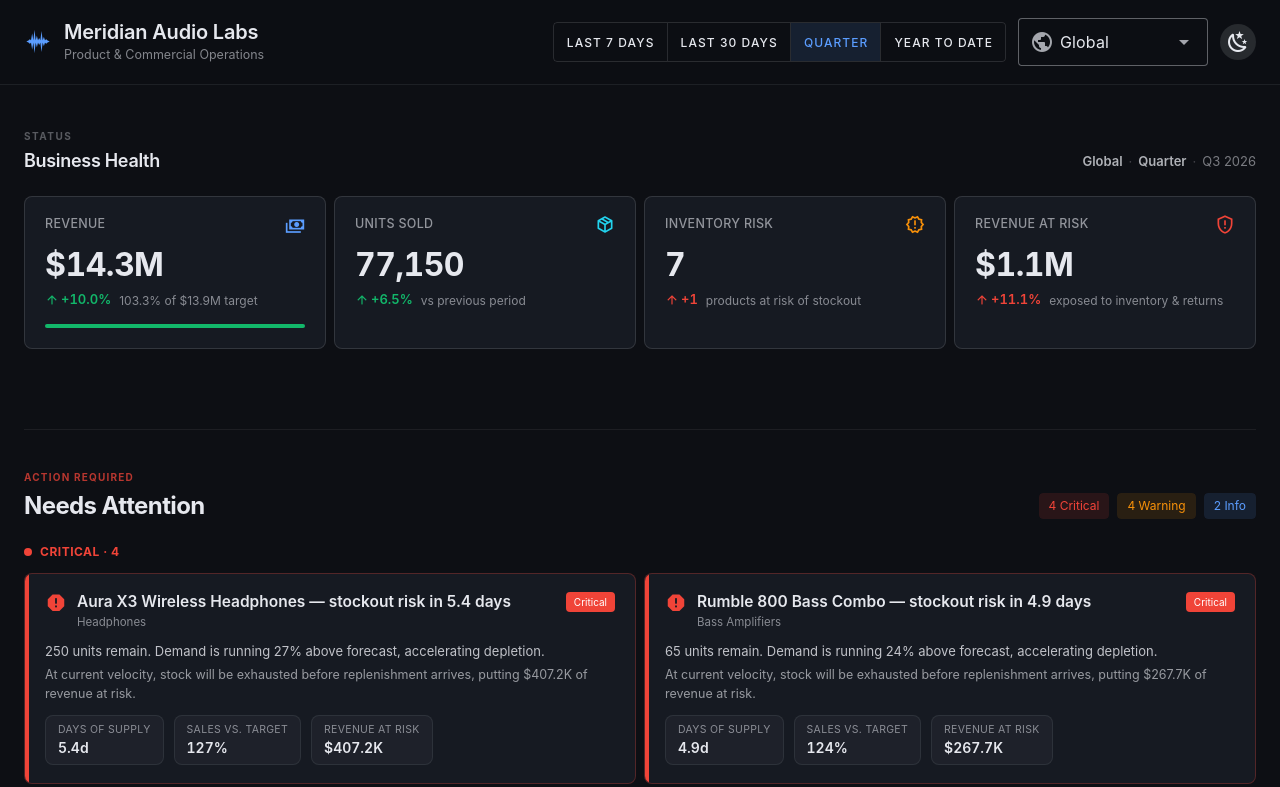
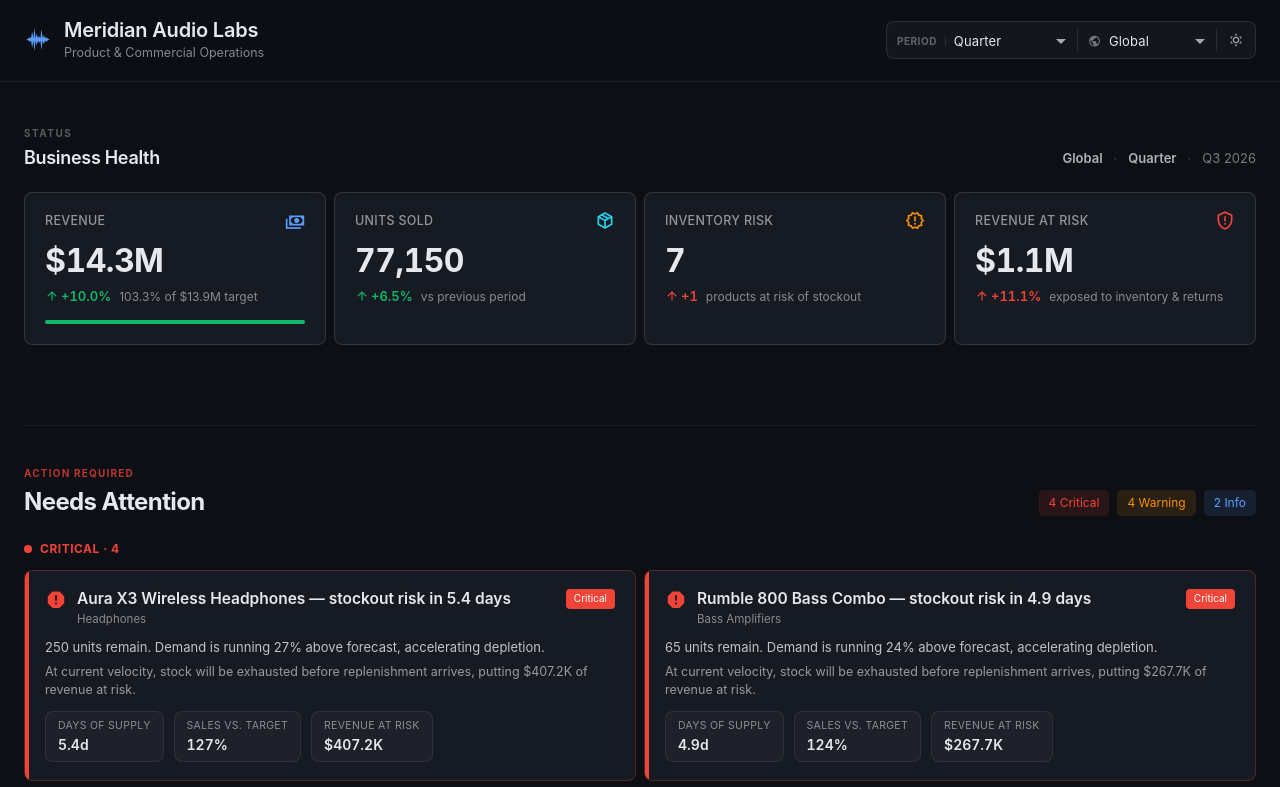
Before and after one commit to theuxgod/consumer-operations-dashboard, a Vue app: page / in a window 1280 px wide. Shown: the top 787 px of the page. Built offline with nearby package versions, Linux system fonts and the light colour scheme.

Commit message:
refactor filter controls for improved accessibility and styling

```diff
--- a/src/views/HomeView.vue
+++ b/src/views/HomeView.vue
@@ -492,49 +492,59 @@ const currentRangeLabel = computed(
         </div>
 
         <div class="dash-header__filters">
-          <v-btn-toggle
+          <div class="ctrl-group" role="group" aria-label="Dashboard filters">
+            <!-- Period -->
+            <v-select
               v-model="selectedRange"
-            mandatory
-            density="comfortable"
-            variant="outlined"
-            divided
-            color="primary"
-            class="range-toggle"
+              :items="rangeOptions"
+              item-title="label"
+              item-value="key"
+              variant="plain"
+              density="compact"
+              hide-details
+              single-line
+              class="ctrl-select ctrl-period"
             >
-            <v-btn
-              v-for="r in rangeOptions"
-              :key="r.key"
-              :value="r.key"
-              size="small"
-            >
-              {{ r.label }}
-            </v-btn>
-          </v-btn-toggle>
+              <template #prepend-inner>
+                <span class="ctrl-field-label">Period</span>
+              </template>
+            </v-select>
 
+            <span class="ctrl-sep" aria-hidden="true" />
+
+            <!-- Region -->
             <v-select
               v-model="selectedRegion"
               :items="regionOptions"
               item-title="label"
               item-value="key"
-            variant="outlined"
-            density="comfortable"
+              variant="plain"
+              density="compact"
               hide-details
-            prepend-inner-icon="mdi-earth"
-            class="region-select"
-          />
+              single-line
+              class="ctrl-select ctrl-region"
+            >
+              <template #prepend-inner>
+                <v-icon size="13" class="ctrl-prepend-icon">mdi-earth</v-icon>
+              </template>
+            </v-select>
 
+            <span class="ctrl-sep" aria-hidden="true" />
+
+            <!-- Theme toggle -->
             <v-btn
-            :icon="isDark ? 'mdi-weather-night' : 'mdi-weather-sunny'"
-            variant="tonal"
-            density="comfortable"
+              class="ctrl-theme-btn"
+              variant="text"
+              rounded="0"
               :aria-label="isDark ? 'Switch to light mode' : 'Switch to dark mode'"
               @click="toggleTheme"
             >
-            <v-icon :icon="isDark ? 'mdi-weather-night' : 'mdi-weather-sunny'" />
+              <v-icon :icon="isDark ? 'mdi-weather-sunny' : 'mdi-weather-night'" size="16" />
               <v-tooltip activator="parent" location="bottom">
                 {{ isDark ? 'Switch to light mode' : 'Switch to dark mode' }}
               </v-tooltip>
             </v-btn>
+          </div>
         </div>
       </div>
     </header>
@@ -930,14 +940,88 @@ const currentRangeLabel = computed(
 .dash-header__filters {
   display: flex;
   align-items: center;
-  gap: 12px;
-  flex-wrap: wrap;
 }
-.range-toggle {
-  height: 40px;
+
+/* Unified filter control group */
+.ctrl-group {
+  display: flex;
+  align-items: stretch;
+  height: 38px;
+  border: 1px solid rgba(var(--v-theme-on-surface), 0.11);
+  border-radius: 8px;
+  background: rgba(var(--v-theme-on-surface), 0.04);
+  overflow: hidden;
 }
-.region-select {
+.ctrl-sep {
+  width: 1px;
+  background: rgba(var(--v-theme-on-surface), 0.1);
+  flex: none;
+  margin: 7px 0;
+}
+.ctrl-select {
+  flex: none;
+}
+.ctrl-period {
   min-width: 190px;
+}
+.ctrl-region {
+  min-width: 138px;
+}
+.ctrl-field-label {
+  font-size: 10px;
+  font-weight: 700;
+  letter-spacing: 0.5px;
+  text-transform: uppercase;
+  color: rgba(var(--v-theme-on-surface), 0.38);
+  white-space: nowrap;
+  padding-right: 8px;
+  border-right: 1px solid rgba(var(--v-theme-on-surface), 0.1);
+  margin-right: 2px;
+  line-height: 1;
+}
+.ctrl-prepend-icon {
+  opacity: 0.45;
+  margin-right: 2px;
+}
+.ctrl-theme-btn {
+  width: 38px !important;
+  min-width: 38px !important;
+  height: 100% !important;
+  opacity: 0.65;
+  transition: opacity 0.15s;
+}
+.ctrl-theme-btn:hover {
+  opacity: 1;
+}
+
+/* Vuetify field internals — force consistent sizing inside ctrl-group */
+.ctrl-group :deep(.v-field) {
+  height: 38px;
+  --v-field-padding-top: 0;
+  --v-field-padding-bottom: 0;
+}
+.ctrl-group :deep(.v-input__control) {
+  height: 100%;
+}
+.ctrl-group :deep(.v-field__input) {
+  font-size: 13px !important;
+  padding-top: 0 !important;
+  padding-bottom: 0 !important;
+  min-height: unset !important;
+  height: 38px;
+  display: flex;
+  align-items: center;
+}
+.ctrl-group :deep(.v-field__prepend-inner) {
+  padding-top: 0 !important;
+  padding-inline-start: 10px;
+  align-items: center;
+  align-self: center;
+}
+.ctrl-group :deep(.v-field__append-inner) {
+  padding-top: 0 !important;
+  align-self: center;
+  padding-inline-end: 4px;
 }
 
 /* Section rhythm — deliberate inter-layer spacing */
@@ -982,6 +1066,7 @@ const currentRangeLabel = computed(
 }
 .section-head__context .sep {
   color: rgba(var(--v-theme-on-surface), 0.25);
+  margin: 0 5px;
 }
 
 /* KPI cards */
```
Lines whose indentation alone changed are shown as unchanged.
